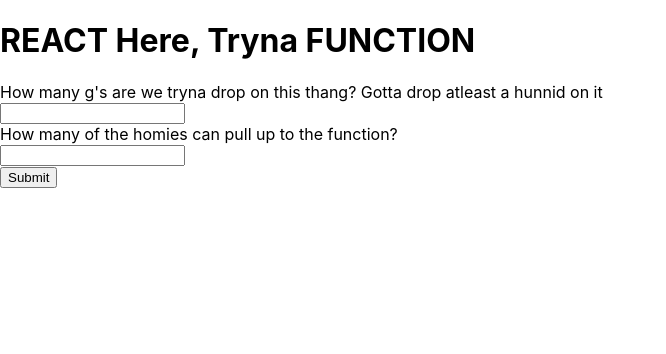
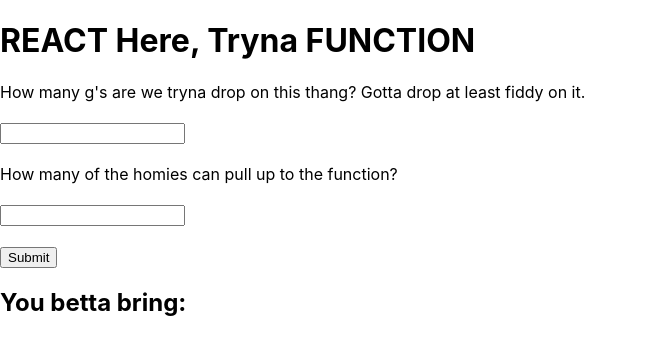
Before and after one commit to DiemBTran/react-here-tryna-function, a React (Create React App) app: page / in a window 1280 px wide. Shown: the top 354 px of the page, without its empty margins (0-666 px from the left). Built offline with nearby package versions, Linux system fonts and the light colour scheme.

Commit message:
added TotalCost component and modified populateList method in App.js

```diff
--- a/src/App.css
+++ b/src/App.css
@@ -0,0 +1,5 @@
+.App {
+    margin: 10px;
+    padding: 10px;
+    text-align: center;
+}
--- a/src/App.js
+++ b/src/App.js
@@ -1,16 +1,16 @@
 import React, { Component } from 'react';
 import UserInput from './Components/UserInput'
-//import ListOfItems from './Components/ListOfItems'
-//import TotalCost from './Components/TotalCost'
+import ListOfItems from './Components/ListOfItems'
+import TotalCost from './Components/TotalCost'
 
 import './App.css';
 
-const listOfItems = [{name: "drinks", price: 5, priority: 6},
-  {name: "dj", price: 100, priority: 1},
-  {name: "pizza", price: 10, priority: 5},
-  {name: "ice", price: 1, priority: 4},
-  {name: "chairs", price: 5, priority: 2},
-  {name: "plates", price: 5, priority: 3} ]
+const partyThings = [{name: "cerveza", price: 10},
+  {name: "handle", price: 20},
+  {name: "pizza", price: 10},
+  {name: "ice", price: 1},
+  {name: "chairs", price: 5},
+  {name: "plates", price: 4} ]
 
 class App extends Component {
   constructor(props) {
@@ -22,22 +22,54 @@
     }
   }
 
+  // method to submit a new form
+  handleFormSubmit = (newForm) => {
+    // newForm.preventDefault()
 
-  handleFormSubmit = (newForm) => {
-    newForm.preventDefault()
-    this.setState({budgetList: newForm})
+    this.setState({form: newForm})
   }
 
-
+  // create a function that does the math to multiply the number of guests to the item price
+  // want to prioritize high items (6-3) before low items (3-1)
+  populateList = (form) => {
+    let { budgetList, cost } = this.state
+    cost = form.guests * 50
+    console.log(`cost: ${cost}`)
+    // retrieve form.budget and form.guests
+    // used parseInt because form submits string values even though the user's input is a number type
+    if (parseInt(form.budget) < 50) {
+      // console.log(form.budget)
+      budgetList = "That ain't it. Can't be broke and have a function."
+      this.setState({budgetList: budgetList})
+      // console.log(budgetList)
+    } else if (parseInt(form.budget) === 50) {
+      // based on budget and number of people, add items to the budgetList
+      budgetList = "You can afford 1 of everything."
+      this.setState({ budgetList: budgetList })
+      // console.log(budgetList)
+      // this.setState({ budgetList: [...this.state.budgetList, form] })
+    } else if (parseInt(form.budget) > cost) {
+      budgetList = this.partyThings
+      console.log(`list of items: ${budgetList}`)
+      this.setState({ budgetList: budgetList, cost: cost })
+    }
+  }
 
   render(){
     return (
-      <div>
+      <>
         <h1>REACT Here, Tryna FUNCTION</h1>
         <UserInput
           handleFormSubmit= {this.handleFormSubmit}
+          populateList = { this.populateList }
         />
-      </div>
+        <ListOfItems
+        partyThings = { this.partyThings }
+        budgetList = { this.state.budgetList }
+        />
+        <TotalCost
+        form = { this.state.form }/>
+      </>
     );
   }
 }
--- a/src/Components/ListOfItems.js
+++ b/src/Components/ListOfItems.js
@@ -2,10 +2,22 @@
 
 class ListOfItems extends Component {
 
+// example: {item.name = pizza} x {guests:10}: {mathFunction => $100}
+
+// "pizzas x 10: $100"
 
   render(){
     return(
-
+      <>
+        <h2>You betta bring: </h2>
+        <ul>
+          {/* budgetList will be created through populatedList function
+          Line 16 - the map is going through all the items from the budgetList and displaying for the user */}
+          { this.props.budgetList }
+        </ul>
+      </>
     )
   }
 }
+
+export default ListOfItems
--- a/src/Components/UserInput.js
+++ b/src/Components/UserInput.js
@@ -18,6 +18,7 @@
 }
 handleSubmit = (e) => {
   e.preventDefault()
+  this.props.populateList(this.state.form)
   this.props.handleFormSubmit(this.state.form)
 }
 
@@ -26,7 +27,8 @@
         return(
             <>
               <form>
-                <label>How many g's are we tryna drop on this thang? Gotta drop atleast a hunnid on it</label>
+                <label>How many g's are we tryna drop on this thang? Gotta drop at least fiddy on it.</label>
+                <br/>
                 <br/>
                 <input
                 name= "budget"
@@ -34,13 +36,16 @@
                 value= {this.state.budget}
                 onChange = {this.handleChange} />
                 <br/>
+                <br/>
                 <label>How many of the homies can pull up to the function?</label>
+                <br/>
                 <br/>
                 <input
                 name= "guests"
                 type= "number"
                 value= {this.state.guests}
                 onChange= {this.handleChange} />
+                <br/>
                 <br/>
                 <input
                 type= "submit"
```
Also changed, not shown: src/Components/TotalCost.js (+18 -0 lines).
